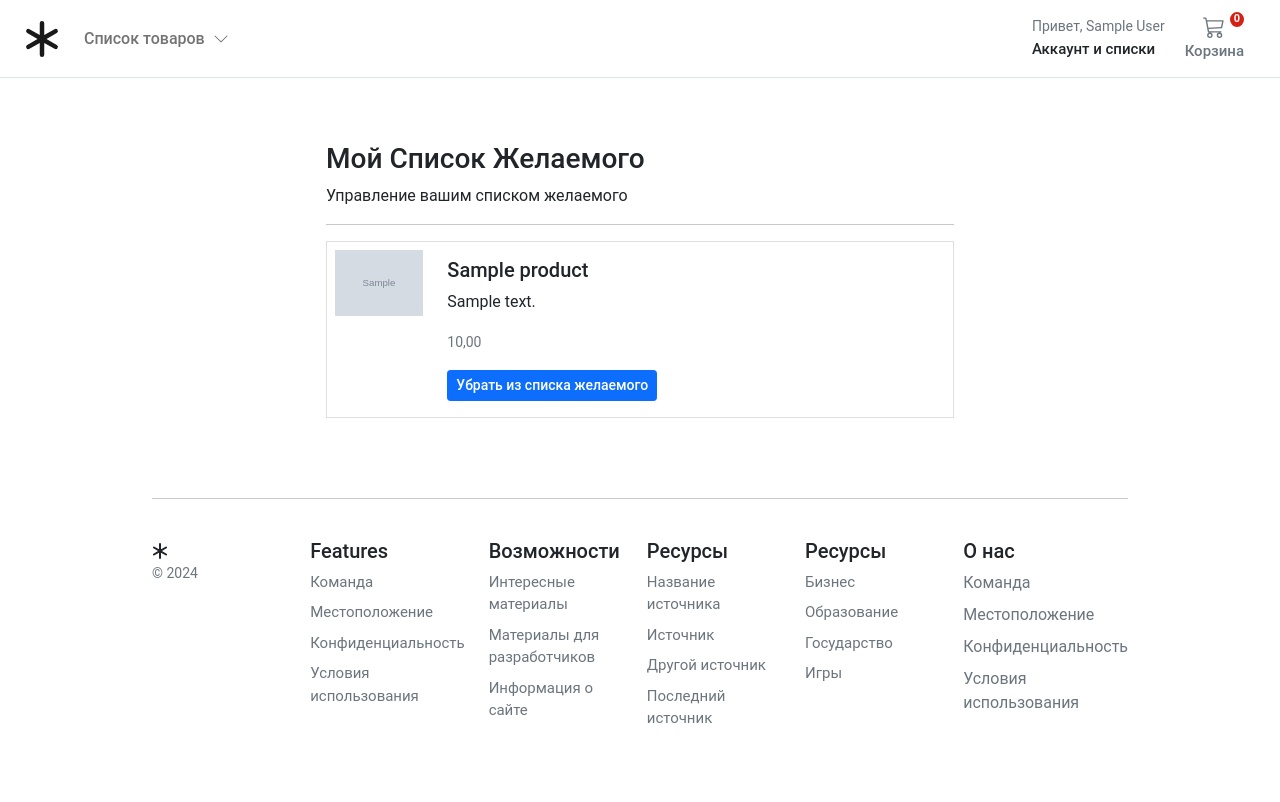
After one commit to Eldiyar1/AliBackEcomm, a Django app: page /account/wishlist in a window 1280 px wide. The commit adds this page. Run offline with Django 4.2, Linux system fonts and the light colour scheme; a user stored in the database is signed in; tables that the repository leaves empty hold one stand-in row (values such as "Sample post"); grey boxes marked "Sample" are stand-in pictures.

Commit message:
added user wishlist

```diff
--- a/apps/account/models.py
+++ b/apps/account/models.py
@@ -53,4 +53,4 @@ class Address(models.Model):
         verbose_name_plural = _("Адреса")
 
     def __str__(self):
-        return _("Адрес")
+        return f"{self.full_name}, {self.address_line_1}, {self.town_city}"
--- a/apps/account/urls.py
+++ b/apps/account/urls.py
@@ -58,4 +58,8 @@ urlpatterns = [
     path("addresses/edit/<slug:id>/", views.edit_address, name="edit_address"),
     path("addresses/delete/<slug:id>/", views.delete_address, name="delete_address"),
     path("addresses/set_default/<slug:id>/", views.set_default, name="set_default"),
+
+    # Wish List
+    path("wishlist", views.wishlist, name="wishlist"),
+    path("wishlist/add_to_wishlist/<int:id>", views.add_to_wishlist, name="user_wishlist"),
 ]
--- a/apps/account/views.py
+++ b/apps/account/views.py
@@ -1,3 +1,4 @@
+from django.contrib import messages
 from django.contrib.auth import login, logout
 from django.contrib.auth.decorators import login_required
 from django.contrib.sites.shortcuts import get_current_site
@@ -12,13 +13,31 @@ from apps.account.forms import RegistrationForm, UserEditForm, UserAddressForm
 from apps.account.models import Customer, Address
 from apps.account.tokens import account_activation_token
 from apps.orders.views import user_orders
+from apps.store.models import Product
+
+
+@login_required
+def wishlist(request):
+    products = Product.objects.filter(users_wishlist=request.user)
+    return render(request, "account/dashboard/user_wish_list.html", {"wishlist": products})
+
+
+@login_required
+def add_to_wishlist(request, id):
+    product = get_object_or_404(Product, id=id)
+    if product.users_wishlist.filter(id=request.user.id).exists():
+        product.users_wishlist.remove(request.user)
+        messages.success(request, product.title + " был удален из вашего списка желаемого")
+    else:
+        product.users_wishlist.add(request.user)
+        messages.success(request, product.title + " был добавлен в ваш список желаемого")
+    return HttpResponseRedirect(request.META["HTTP_REFERER"])
 
 
 @login_required
 def dashboard(request):
     orders = user_orders(request)
-    return render(request,
-                  'account/dashboard/dashboard.html',
+    return render(request, 'account/dashboard/dashboard.html',
                   {'section': 'profile', 'orders': orders})
 
 
--- a/apps/basket/services.py
+++ b/apps/basket/services.py
@@ -4,7 +4,7 @@ from apps.store.models import Product
 from decimal import Decimal
 
 
-class Basket():
+class Basket:
     def __init__(self, request):
         self.session = request.session
         basket = self.session.get(settings.BASKET_SESSION_ID)
--- a/apps/store/models.py
+++ b/apps/store/models.py
@@ -74,6 +74,7 @@ class Product(models.Model):
                                     default=True)
     created_at = models.DateTimeField(_("Создано"), auto_now_add=True, editable=False)
     updated_at = models.DateTimeField(_("Обновлено"), auto_now=True)
+    users_wishlist = models.ManyToManyField(settings.AUTH_USER_MODEL, related_name="user_wishlists", blank=True)
 
     class Meta:
         ordering = ("-created_at",)
--- a/core/settings/jazzmin.py
+++ b/core/settings/jazzmin.py
@@ -25,6 +25,11 @@ JAZZMIN_SETTINGS = {
     "icons": {
         "store.Category": "fas fa-list-alt",
         "store.Product": "fas fa-store",
+        "store.ProductType": "fas fa-cubes",
+        "account.Customer": "fas fa-user",
+        "account.Address": "fas fa-address-card",
+        "orders.Order": "fas fa-shopping-cart",
+        "orders.OrderItem": "fas fa-shopping-basket",
         "auth.Group": "fas fa-users"
     },
 }
--- /dev/null
+++ b/templates/account/dashboard/user_wish_list.html
@@ -0,0 +1,36 @@
+{% extends "account/sub_base.html" %}
+{% block title %}Список Желаемого Пользователя{% endblock %}
+
+{% block sub_content %}
+<div class="col-12 mx-auto">
+  <h1 class="h3">Мой Список Желаемого</h1>
+  <div>Управление вашим списком желаемого</div>
+  <hr/>
+  {% if wishlist %}
+  {% for product in wishlist  %}
+  <div class="card mb-3 rounded-0">
+    <div class="row g-0">
+      <div class="col-md-2">
+        {% for image in product.product_images.all  %}
+          {% if image.is_feature %}
+          <img class="img-fluid d-block p-2" width="135px" src="{{ image.image.url }}"
+            alt="{{ image.image.alt_text }}" />
+          {% endif %}
+        {% endfor %}
+      </div>
+      <div class="col-md-10">
+        <div class="card-body">
+          <h5 class="card-title">{{product.title}}</h5>
+          <p class="card-text">{{product.description}}</p>
+          <p class="card-text"><small class="text-muted">{{product.regular_price}}</small></p>
+          <a type="button" class="btn btn-primary fw500 btn-sm" href="{% url 'account:user_wishlist' product.id %}">Убрать из списка желаемого</a>
+        </div>
+      </div>
+    </div>
+  </div>
+  {% endfor %}
+  {% else %}
+  <p class="card-text">В ваш список желаемого ещё не добавлены товары</p>
+  {% endif %}
+</div>
+{% endblock %}
--- a/templates/base.html
+++ b/templates/base.html
@@ -102,7 +102,6 @@
               </div>
                 <a type="button" role="button" href="{% url "basket:basket_summary" %}"
                    class="btn btn-outline-secondary border-0 basket-btn">
-
                     {% with total_qty=basket|length %}
                         <div id="basket-qty" class="basket-qty">
                             {% if total_qty > 0 %}
--- a/templates/basket/summary.html
+++ b/templates/basket/summary.html
@@ -112,8 +112,10 @@
         action: 'post'
       },
       success: function (json) {
-        document.getElementById("basket-qty").innerHTML = json.qty
-        document.getElementById("subtotal").innerHTML = json.subtotal
+        total = (parseFloat(json.subtotal) + 11.50).toFixed(2);
+        document.getElementById("basket-qty").innerHTML = json.qty;
+        document.getElementById("subtotal").innerHTML = json.subtotal;
+        document.getElementById("total").innerHTML = total;
       },
       error: function (xhr, errmsg, err) {
       }
--- a/templates/store/products/index.html
+++ b/templates/store/products/index.html
@@ -38,7 +38,7 @@
                                             <a class="text-dark text-decoration-none"
                                                href="{{ product.get_absolute_url }}">{{ product.title|slice:":50" }}...</a>
                                         </p>
-                                        <div class="fw-bold">£{{ product.regular_price }}</div>
+                                        <div class="fw-bold">${{ product.regular_price }}</div>
                                     </div>
                                 </div>
                             </div>
@@ -48,4 +48,5 @@
             </div>
         </div>
     </div>
+    <div>
 {% endblock %}
```
Also changed, not shown: templates/account/dashboard/dashboard.html (+24 -0 lines), templates/store/products/detail.html (+7 -0 lines).
